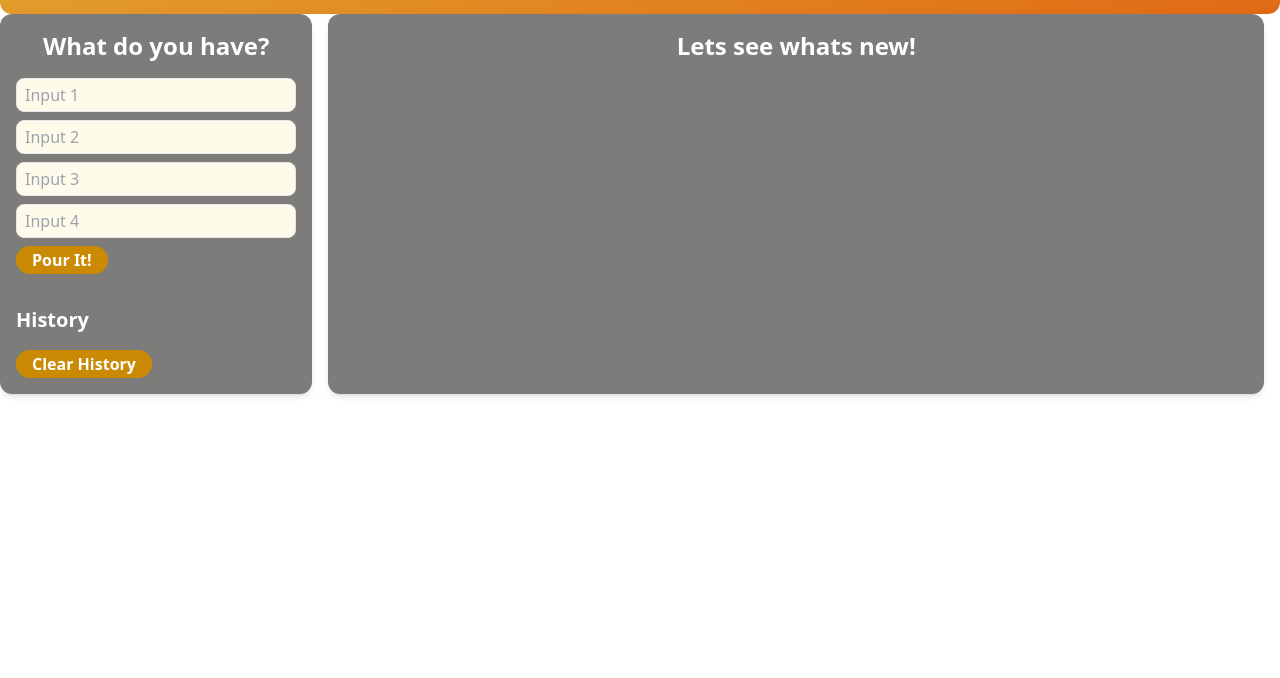
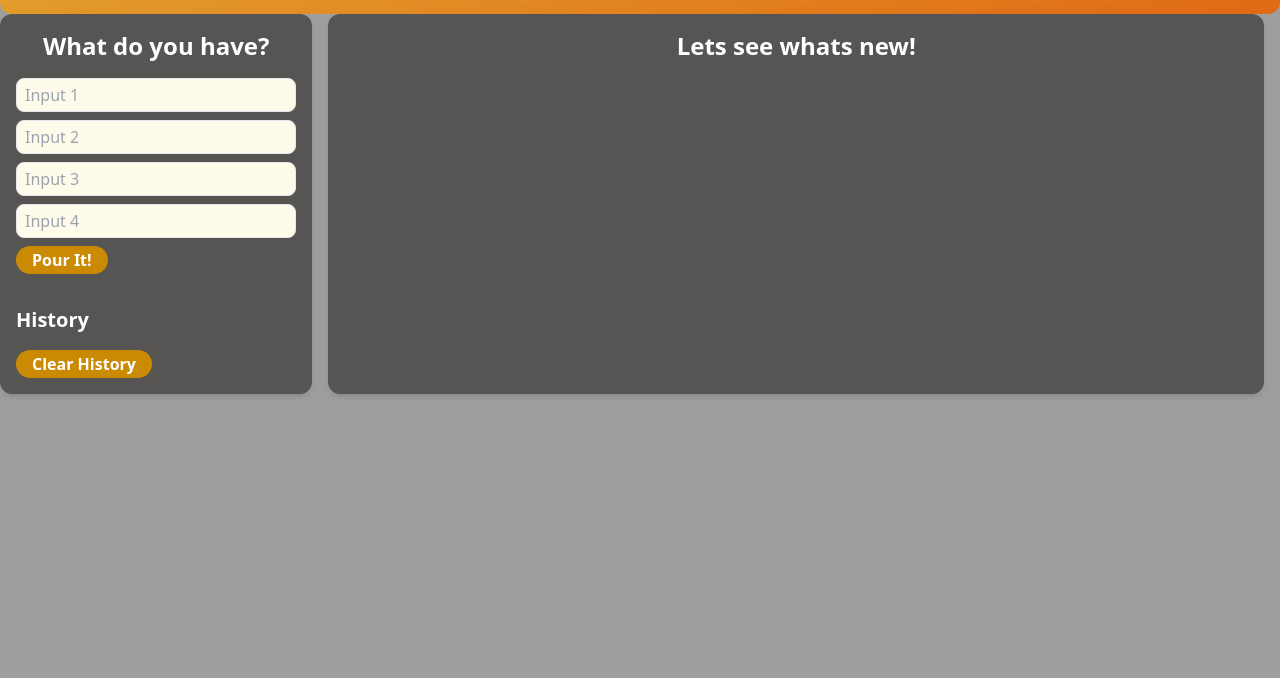
Before and after one commit to Michaelepigott/Group-Project-8-25, a plain HTML site: page index.html in a window 1280 px wide. Shown: the part 122-800 px from the top of the page. Drawn offline with nearby package versions, Linux system fonts and the light colour scheme; the site is published under a folder, as on GitHub Pages, so addresses that start at the root find nothing.

Commit message:
Fixed the bar

```diff
--- a/assets/css/style.css
+++ b/assets/css/style.css
@@ -8,7 +8,7 @@
 }
 
 .main {
-    background-image: url('/assets/images/bar-background.jpg');
+    background-image: url('../images/bar-background.jpg');
     background-size: cover;
     background-repeat: no-repeat;
     background-attachment: fixed;
```
